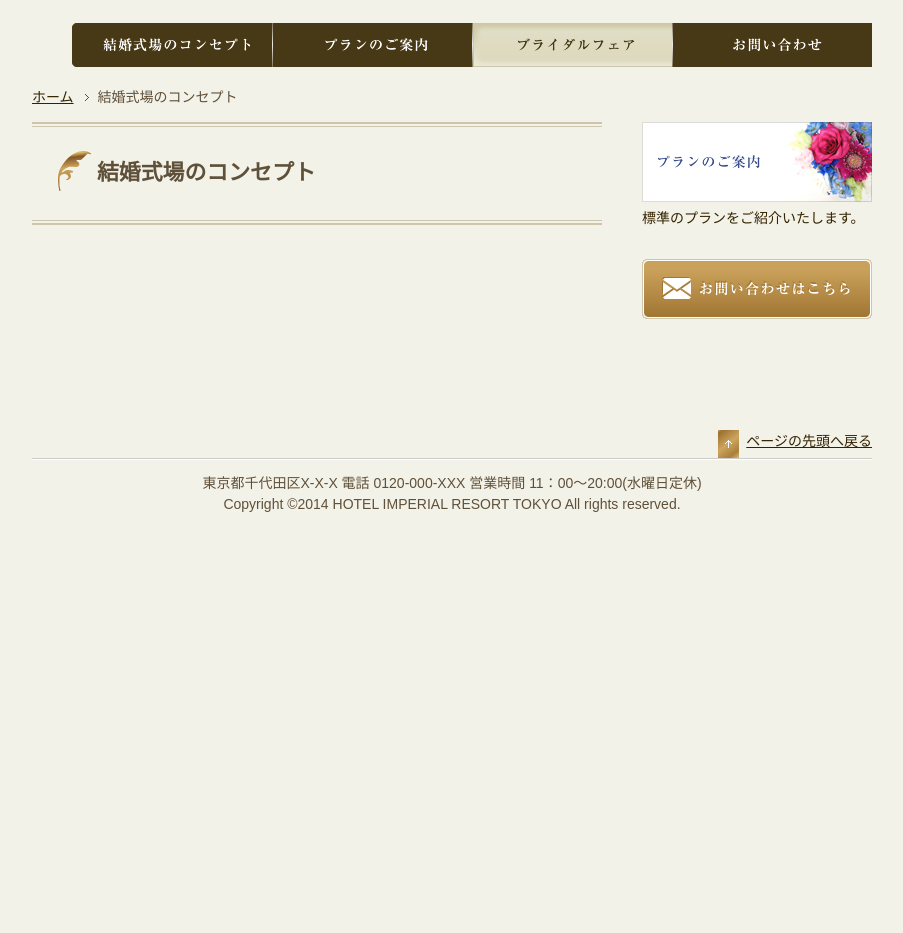
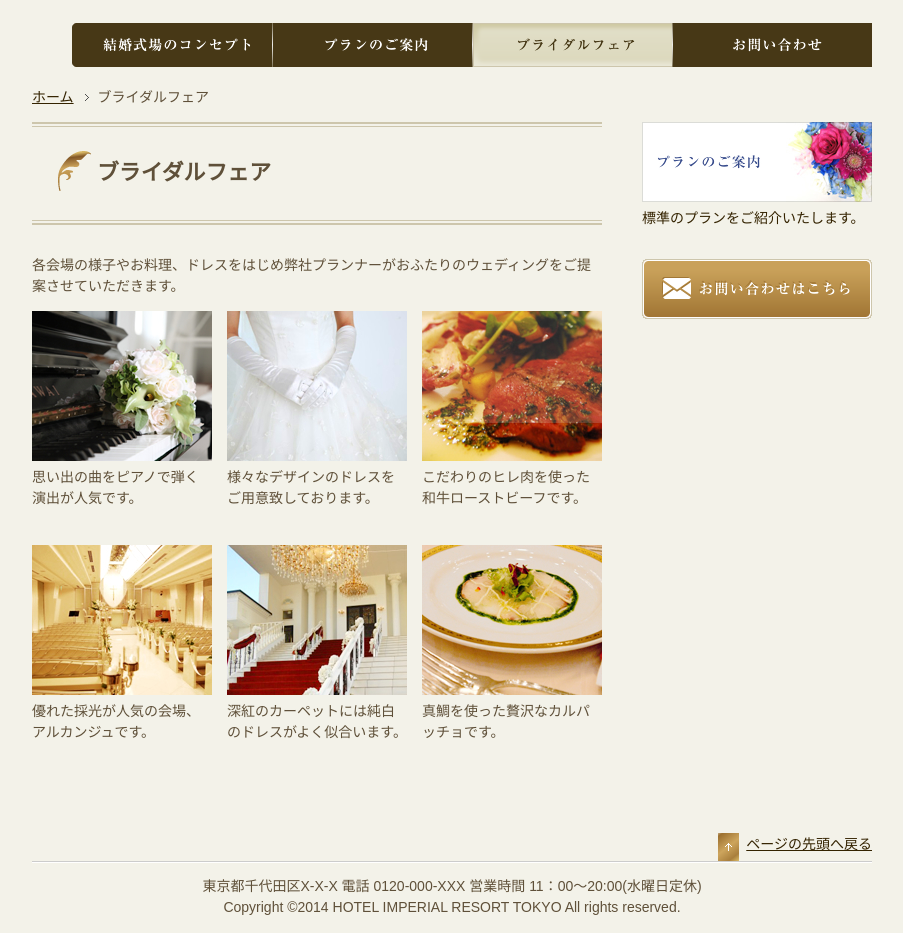
Before and after one commit to asano-k/asano-k.github.io, a plain HTML site: page fair.html in a window 1280 px wide. Shown: the part 80-1013 px from the top of the page, without its empty margins (188-1091 px from the left). Before the commit the page ends 800 px from the top, so only its background shows below. Drawn offline with Linux system fonts and the light colour scheme.

Commit message:
7-3まで

```diff
--- a/css/style.css
+++ b/css/style.css
@@ -158,7 +158,17 @@ table tbody tr:nth-child(even){
 /* 「プランのご案内」ページ ここまで↑ */
 
 /* 「ブライダルフェア」ページ ここから↓ */
-
+.gallery_box{
+  overflow: hidden;
+}
+.gallery_box figure{
+  margin: 0 0 15px 15px;
+  width: 180px;
+  float: left;
+}
+.gallery_box figure:first-child{
+  margin-left: 0;
+}
 /* 「ブライダルフェア」ページ ここまで↑ */
 
 /* 「お問い合わせ」ページ ここから↓ */
--- a/fair.html
+++ b/fair.html
@@ -2,7 +2,7 @@
 <html lang="ja">
   <head>
     <meta charset="UTF-8">
-    <title>結婚式場のコンセプト - HOTEL IMPERIAL RESORT TOKYO</title>
+    <title>ブライダルフェア - HOTEL IMPERIAL RESORT TOKYO</title>
     <link rel="stylesheet" href="css/style.css">
   </head>
 
@@ -21,13 +21,42 @@
     <div id="breadcrumb">
       <ul>
         <li><a href="index.html">ホーム</a></li>
-        <li>結婚式場のコンセプト</li>
+        <li>ブライダルフェア</li>
       </ul>
     </div>
     <div id="contents">
       <div id="main">
         <article>
-          <h1>結婚式場のコンセプト</h1>
+          <h1>ブライダルフェア</h1>
+          <p>各会場の様子やお料理、ドレスをはじめ弊社プランナーがおふたりのウェディングをご提案させていただきます。</p>
+          <div class="gallery_box">
+          <figure>
+            <img src="images/gallery_photo1.jpg" alt="">
+            <figcaption>思い出の曲をピアノで弾く演出が人気です。</figcaption>
+          </figure>
+          <figure>
+            <img src="images/gallery_photo2.jpg" alt="">
+            <figcaption>様々なデザインのドレスをご用意致しております。</figcaption>
+          </figure>
+          <figure>
+            <img src="images/gallery_photo3.jpg" alt="">
+            <figcaption>こだわりのヒレ肉を使った和牛ローストビーフです。</figcaption>
+          </figure>
+          </div>
+      　　<div class="gallery_box">
+          <figure>
+            <img src="images/gallery_photo4.jpg" alt="">
+            <figcaption>優れた採光が人気の会場、アルカンジュです。</figcaption>
+          </figure>
+          <figure>
+            <img src="images/gallery_photo5.jpg" alt="">
+            <figcaption>深紅のカーペットには純白のドレスがよく似合います。</figcaption>
+          </figure>
+          <figure>
+            <img src="images/gallery_photo6.jpg" alt="">
+            <figcaption>真鯛を使った贅沢なカルパッチョです。</figcaption>
+          </figure>
+          </div>
         </article>
       </div>
       <div id="sub">
```
